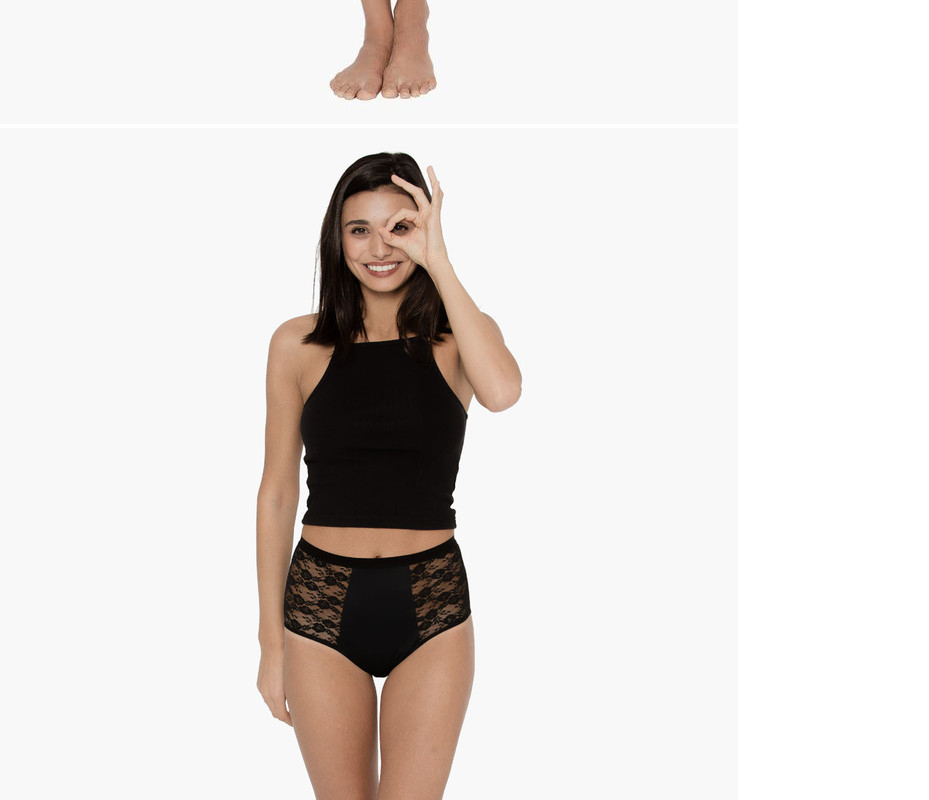
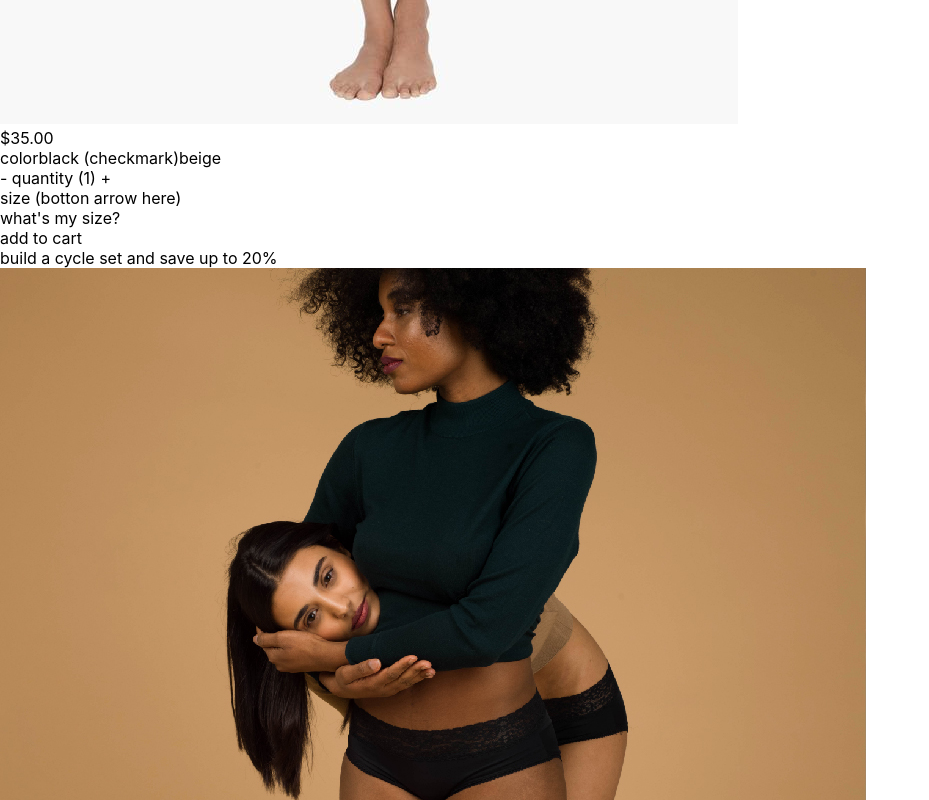
Before and after one commit to GideonOgbuagu/Front-End-Engineer-Challenge, a React (Create React App) app: page / in a window 1280 px wide. Shown: the part 960-1760 px from the top of the page, without its empty margins (0-929 px from the left). Built offline with nearby package versions, Linux system fonts and the light colour scheme.

Commit message:
initialized styling

```diff
--- a/src/App.js
+++ b/src/App.js
@@ -27,11 +27,11 @@ function App() {
         </div>
         <div className="top-images">
           <img className="top-image-1" src={topImage1} alt="HI WAIST (ONE)"/>
-          <img className="top-image-2" src={topImage2} alt="HI WAIST (TWO)"/>
+          {/* <img className="top-image-2" src={topImage2} alt="HI WAIST (TWO)"/>
           <img className="top-image-3" src={topImage3} alt="HI WAIST (THREE)"/>
           <img className="top-image-4" src={topImage4} alt="HI WAIST (FOUR)"/>
           <img className="top-image-5" src={topImage5} alt="HI WAIST (FIVE)"/>
-          <img className="top-image-6" src={topImage6} alt="HI WAIST (SIX)"/>
+          <img className="top-image-6" src={topImage6} alt="HI WAIST (SIX)"/> */}
         </div>
         <div className="top-add-to-cart">
           <p>$35.00</p>
```
Also changed, not shown: src/App.css (line endings or trailing spaces).
